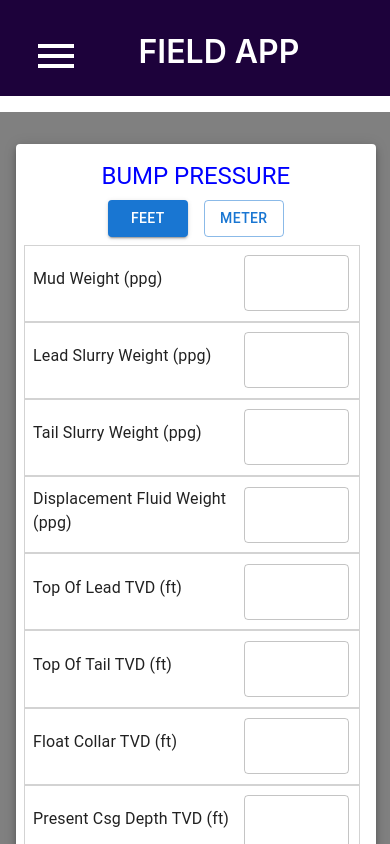
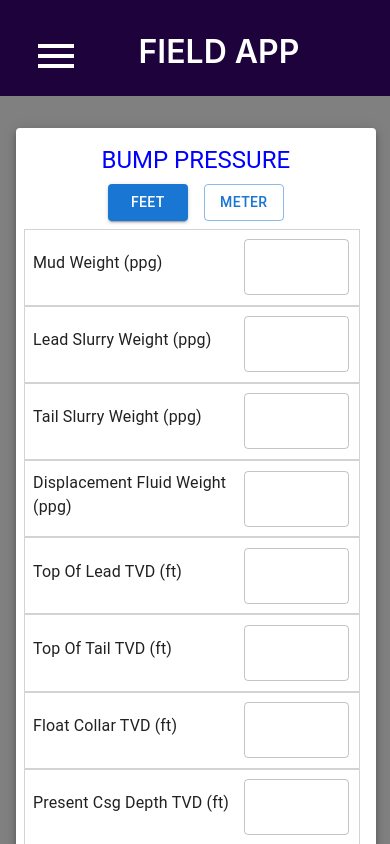
Before and after one commit to Alexcoder/riglex, a React (Create React App) app: page /select/bump-pressure in a window 390 px wide. Shown: the top 844 px of the page. Built offline with nearby package versions, Linux system fonts and the light colour scheme.

Commit message:
refactor fieldCementing

```diff
--- a/src/components/SideBar/SideBar.css
+++ b/src/components/SideBar/SideBar.css
@@ -6,7 +6,7 @@
     height: 100%;
     width:180%;
     z-index: 100;
-    background: gray;
+    background: dimgrey;
     padding: 0.2rem 0.2rem 0rem 0rem;
     position: relative;
 }
@@ -31,7 +31,7 @@
 @media screen and (max-width: 1024px){
     .sidebar{
         position: fixed;
-        top:0.5;
+        top:6rem;
         z-index:200;
         width:90%;
         height: 100%;
--- a/src/components/calcPage/BumpPressure/BumpPressure.js
+++ b/src/components/calcPage/BumpPressure/BumpPressure.js
@@ -21,7 +21,7 @@ const BumpPressure = () => {
 
 
   return (
-    <Container sx={{textAlign: "center", alignItems:"center",justifyContent:"center",color: "blue", background:"gray", width: "100vw",paddingTop:"2rem",paddingBottom:"2rem", margin:{md:"1rem 0rem 0rem 15%", sm:"0.5rem 0rem 0rem 0rem", xs:"0rem 0rem 0rem 0rem"},}}>
+    <Container sx={{textAlign: "center", alignItems:"center",justifyContent:"center",color: "blue", background:"gray", width: "100vw",paddingTop:"2rem",paddingBottom:"2rem", margin:{md:"1rem 0rem 0rem 15%", sm:"-2rem 0rem 0rem 0rem", xs:"-1rem 0rem 0rem 0rem"},}}>
       <Paper elevation={5} sx={{padding: "1rem 1rem 2rem 1rem", width: {md:"75%", sm:"95%", xs: "91.5%" },}}>
       <Typography variant="h5" mb={1} sx={{color: "blue"}}>BUMP PRESSURE</Typography>
         <div style={{display: "flex", justifyContent:"center", gap: "1rem", marginBottom:"1rem" }}>
```
